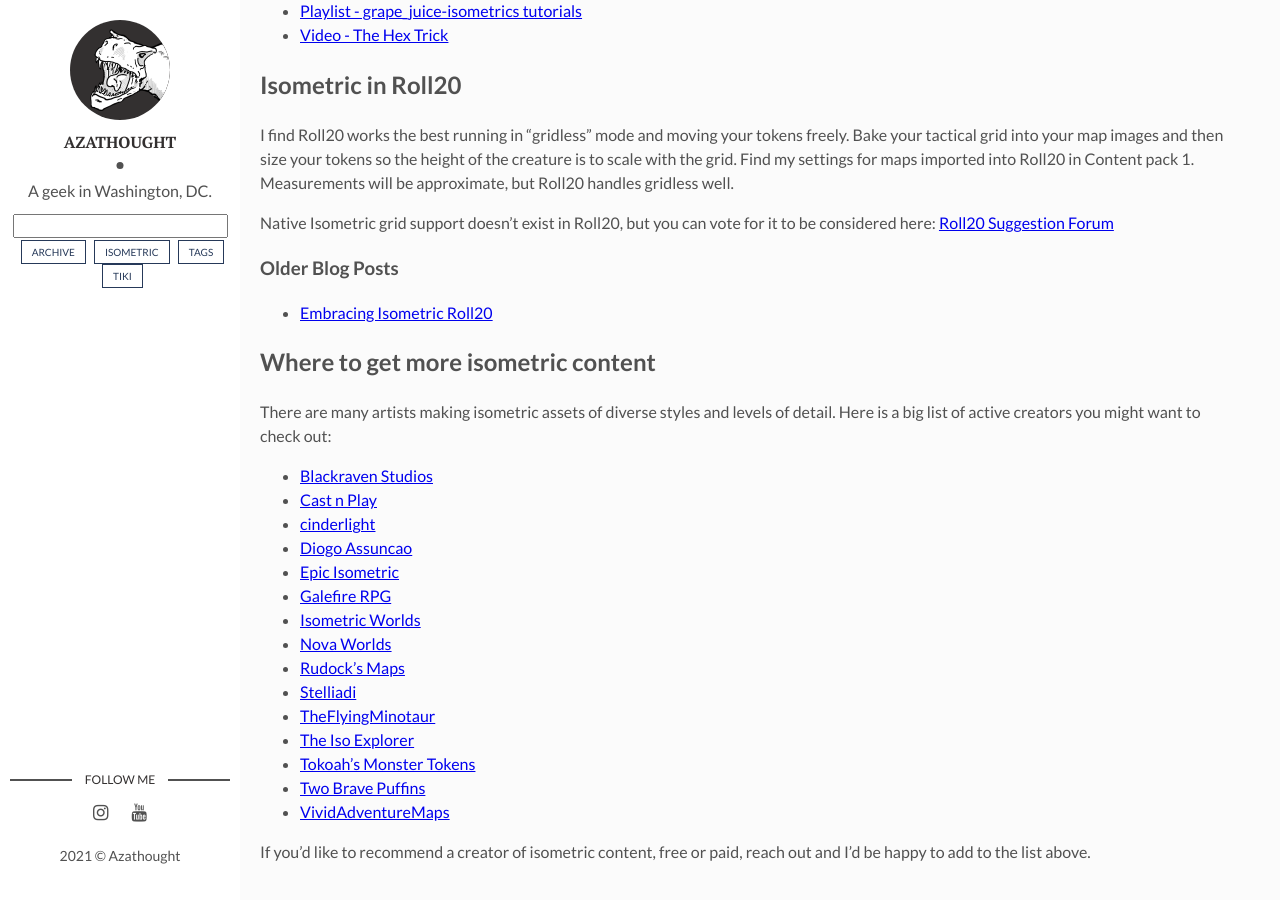
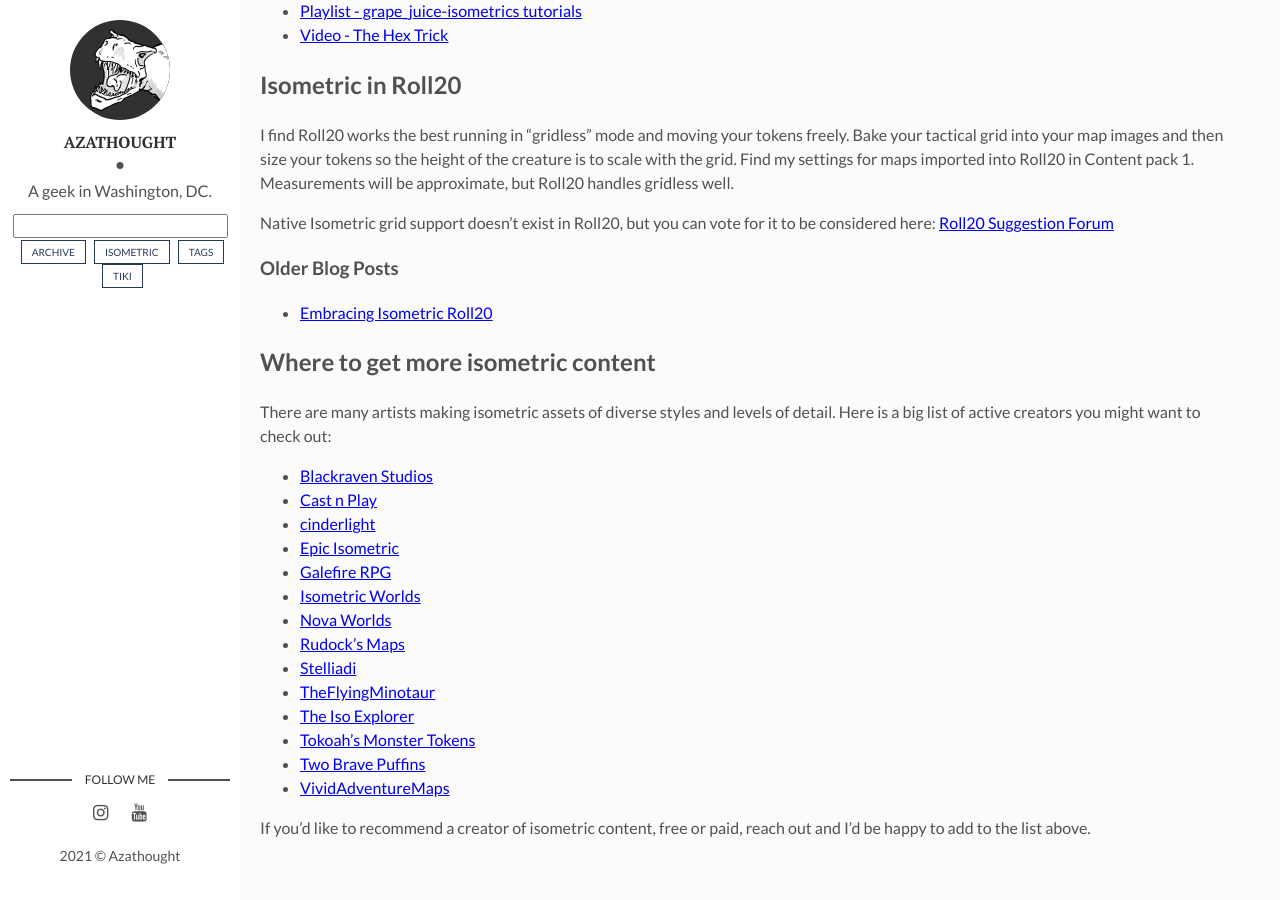
Before and after one commit to azathought/azathought.github.io, a Jekyll site: the page built from isometric.md, in a window 1280 px wide and 900 px high, scrolled down 2032 px. Built offline with Jekyll 4.4.1, drawn with Linux system fonts in a browser that asks for light colours; comment, search, counter and statistics services are not loaded; after the commit the page ends 2908 px from its top, so only the background shows below that.

Commit message:
remove diogo

```diff
--- a/isometric.md
+++ b/isometric.md
@@ -59,7 +59,6 @@
 * [Blackraven Studios](https://www.patreon.com/BlackravenStudios/posts)
 * [Cast n Play](https://www.patreon.com/m/6661517/posts)
 * [cinderlight](https://www.patreon.com/cinderlight/posts)
-* [Diogo Assuncao](https://www.patreon.com/diogottrpg/posts)
 * [Epic Isometric](https://www.patreon.com/epicisometric/posts)
 * [Galefire RPG](https://galefirerpg.itch.io/)
 * [Isometric Worlds](https://www.patreon.com/isometricworlds/posts)
```
